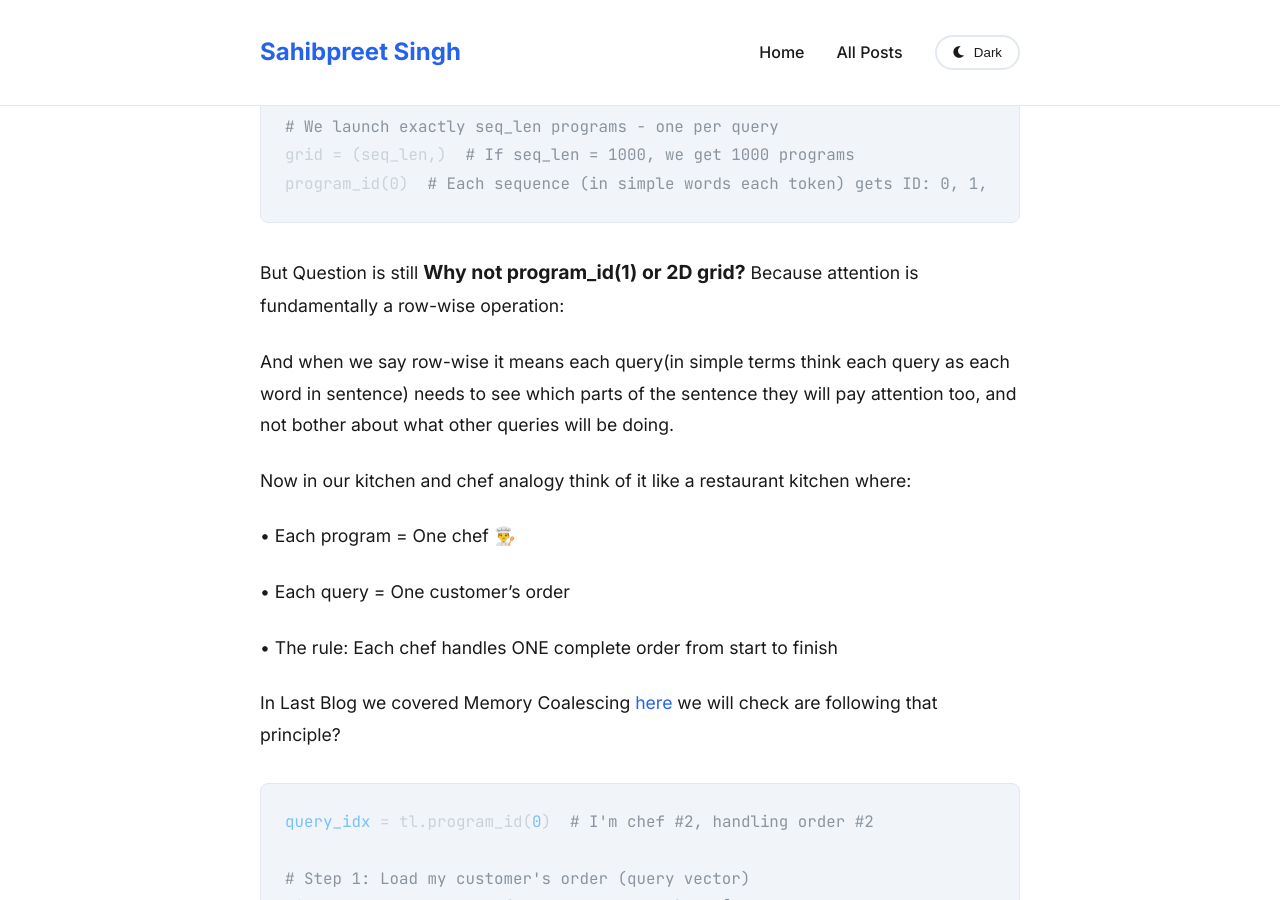
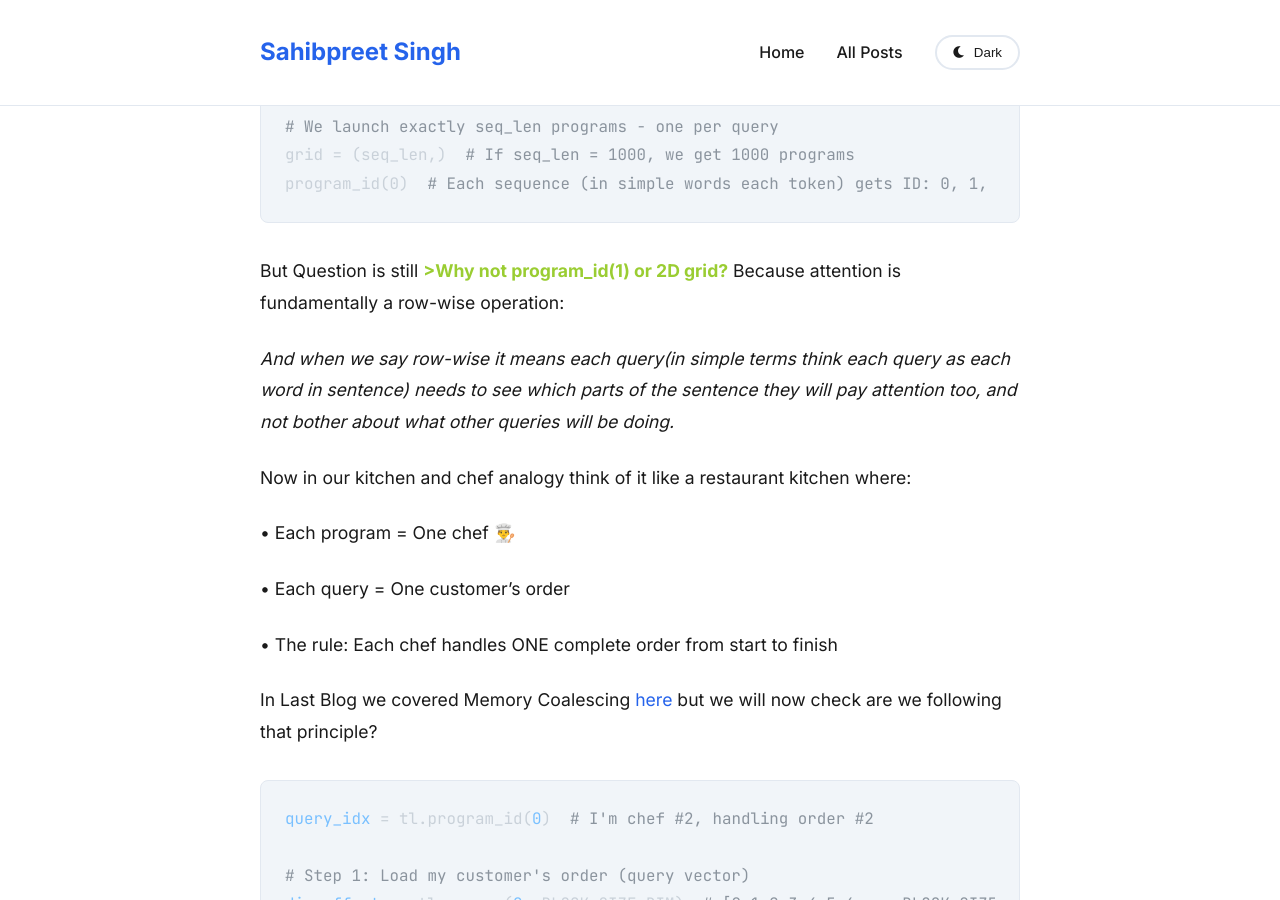
Before and after one commit to sahibpreetsingh12/sahibpreetsingh12.github.io, a Jekyll site: the page built from _posts/2025-09-28-Attention-Isn't-Magic- Building-the-Kernel-That-Powers-LLMs-From-Scratch.md, in a window 1280 px wide and 900 px high, scrolled down 5158 px. Built offline with Jekyll 4.4.1, drawn with Linux system fonts in a browser that asks for light colours; nearby versions of some CDN libraries.

Commit message:
attention explained and adding code step by step

````diff
--- a/_posts/2025-09-28-Attention-Isn't-Magic- Building-the-Kernel-That-Powers-LLMs-From-Scratch.md
+++ b/_posts/2025-09-28-Attention-Isn't-Magic- Building-the-Kernel-That-Powers-LLMs-From-Scratch.md
@@ -143,9 +143,9 @@ program_id(0)  # Each sequence (in simple words each token) gets ID: 0, 1, 2, ..
 ```
 
 But Question is still
-<span style="font-size: 1.1em; font-weight: bold">Why not program_id(1) or 2D grid?</span> Because attention is fundamentally a row-wise operation:
+<span style="color: #9ACD32; font-weight: bold;">>Why not program_id(1) or 2D grid?</span> Because attention is fundamentally a row-wise operation:
 
-And when we say row-wise it means each query(in simple terms think each query as each word in sentence) needs to see which parts of the sentence they will pay attention too, and not bother about what other queries will be doing.
+*And when we say row-wise it means each query(in simple terms think each query as each word in sentence) needs to see which parts of the sentence they will pay attention too, and not bother about what other queries will be doing.*
 
 
 Now in our kitchen and chef analogy think of it like a restaurant kitchen where:
@@ -156,7 +156,7 @@ Now in our kitchen and chef analogy think of it like a restaurant kitchen where:
 
 •  The rule: Each chef handles ONE complete order from start to finish
 
-In Last Blog we covered Memory Coalescing [here](https://sahibpreetsingh12.github.io/posts/the-first-rule-of-fast-triton-kernels-coalesce-your-memory-access/) we will check are following that principle?
+In Last Blog we covered Memory Coalescing [here](https://sahibpreetsingh12.github.io/posts/the-first-rule-of-fast-triton-kernels-coalesce-your-memory-access/) but we will now check are we following that principle?
 
 ```python
 query_idx = tl.program_id(0)  # I'm chef #2, handling order #2
````
